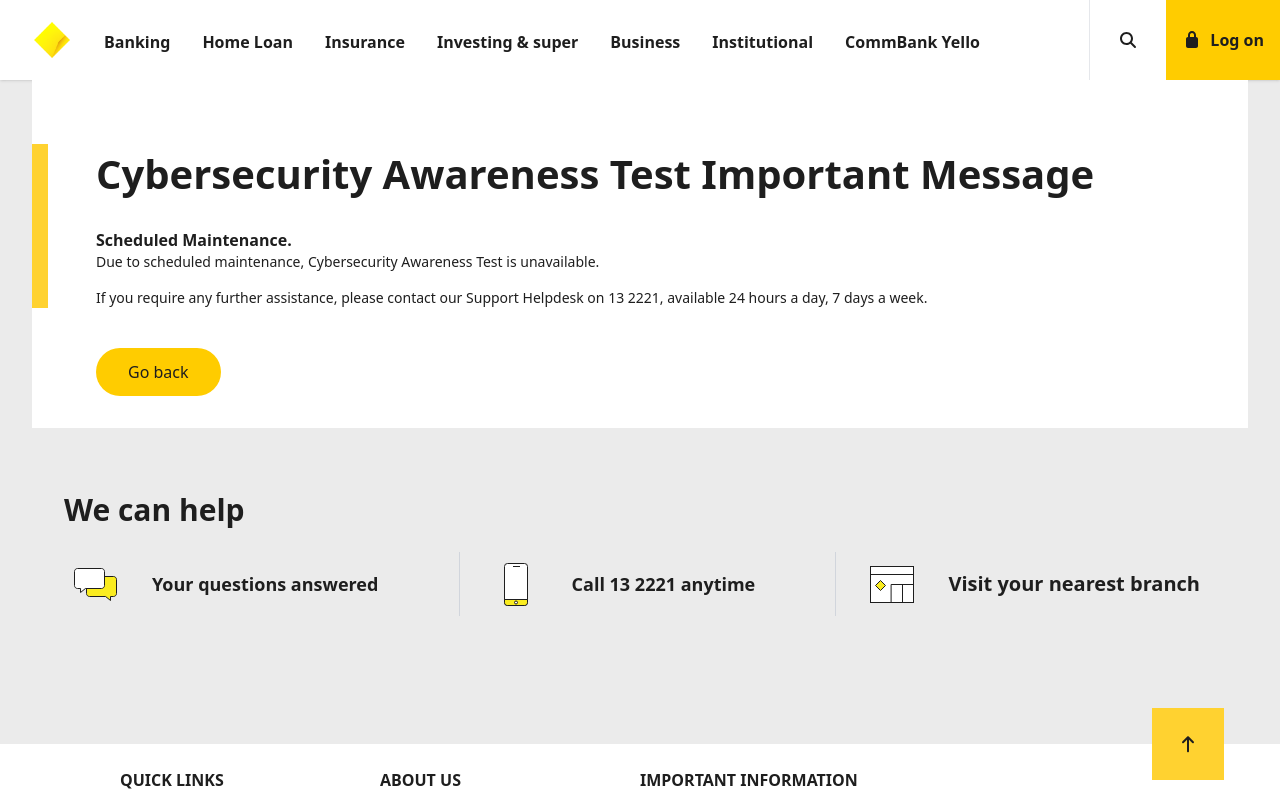
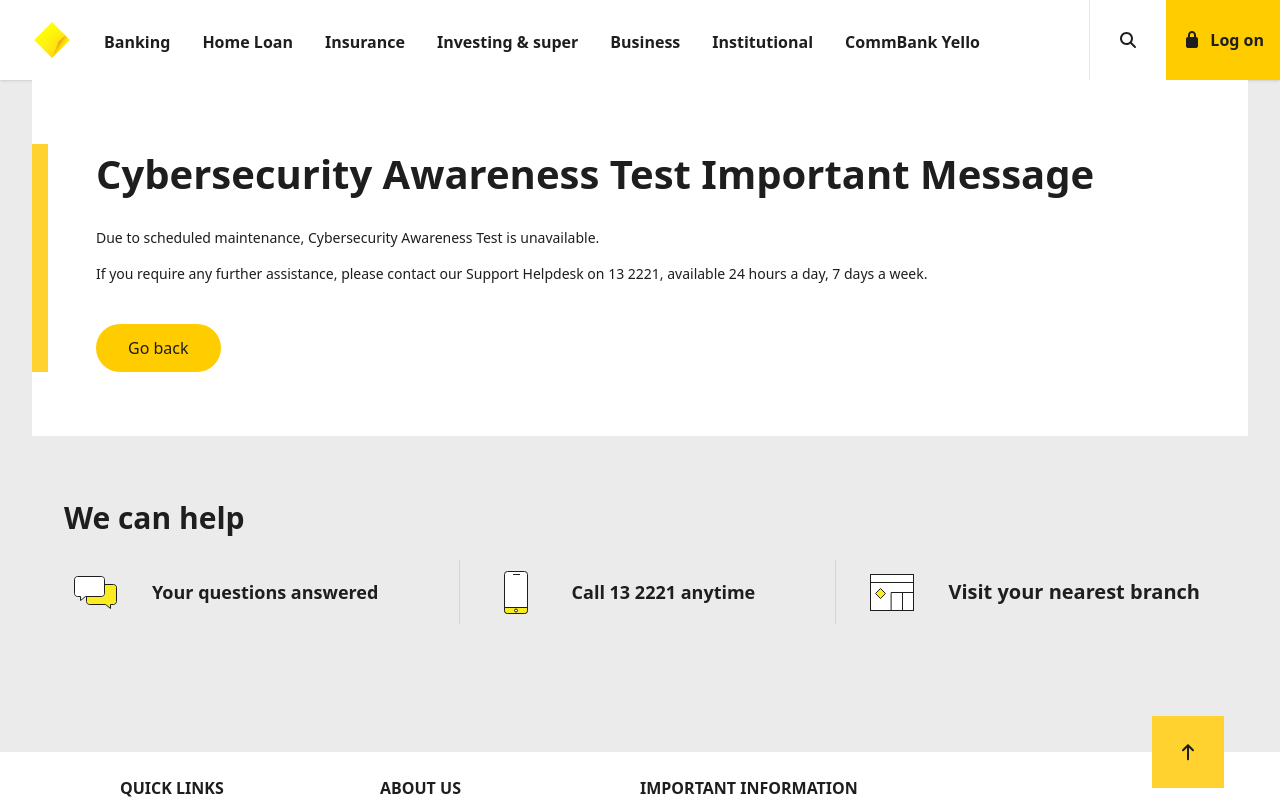
Before and after one commit to DevDuck-JS/CommBank-SE-Task-3, a React (Vite) app: page /maintenance in a window 1280 px wide. Shown: the top 800 px of the page. Built offline with nearby package versions, Linux system fonts and the light colour scheme.

Commit message:
refactor: improve component structure * Hero component * Backgrund component

```diff
--- /dev/null
+++ b/src/components/Background.jsx
@@ -0,0 +1,16 @@
+import React from "react";
+import HeroBackground from "../assets/HeroImage2.png";
+
+const Background = () => {
+  return (
+    <div className="relative">
+      <img
+        src={HeroBackground}
+        alt=""
+        className="md:w-full lg:max-w-[772.7px] absolute right-0 top-0 z-10"
+      />
+    </div>
+  );
+};
+
+export default Background;
--- a/src/components/CardContent.jsx
+++ b/src/components/CardContent.jsx
@@ -9,9 +9,12 @@
             <ul className="list-disc">
               {tip.tips.map((item, index) => (
                 <li key={index}>
-                  {item.highlight && (
-                    <span className="font-bold"> {item.highlight}</span>
-                  )}
+                  {
+                    (item.highlight && (
+                      <span className="font-bold"> {item.highlight}</span>
+                    ),
+                    [])
+                  }
                   {item.description}
                 </li>
               ))}
--- a/src/components/Content.jsx
+++ b/src/components/Content.jsx
@@ -1,28 +1,20 @@
-import React from "react";
 import ContentNavBar from "./ContentNavBar.jsx";
 import Card from "./Card.jsx";
 import ListContent from "./ListContent.jsx";
 import EmergencyImage from "../assets/EmergencyImage.png";
-import chatIcon from "../assets/chatIcon.svg";
-import phoneIcon from "../assets/phoneIcon.svg";
-import branchIcon from "../assets/branchIcon.svg";
+import Hero from "../components/Hero.jsx";
+
+import heroCyberSecurityTips from "../data/heroCyberSecurityTips.json";
 
 const Content = () => {
   return (
     <>
       <div className="relative px-8 z-100">
         <div className="pt-20 w-1/2 ">
-          {/* Header */}
-          <div className="bg-white py-16 ">
-            <div className="border-l-16 border-amber-300 px-12">
-              <p className="text-[40px] font-bold mb-6">Cybesecurity Tips</p>
-              <p className="text-sm font-light">
-                Protecting your money online starts with smart habits. Strong
-                passwords, alerts, and safe browsing go a long way toward
-                keeping your accounts secure.
-              </p>
-            </div>
-          </div>
+          {/* Hero */}
+          {heroCyberSecurityTips.map((hero) => (
+            <Hero key={hero.id} hero={hero} />
+          ))}
         </div>
 
         {/* Content */}
@@ -44,10 +36,7 @@
         {/* In an emergency */}
         <div id="in-emergency" className="bg-white p-16 scroll-mt-20">
           <div className="flex flex-col-reverse">
-            {/* Text - Row on XL */}
-
             <ListContent />
-
             <div className="w-full">
               <img
                 src={EmergencyImage}
--- a/src/components/Footer.jsx
+++ b/src/components/Footer.jsx
@@ -23,7 +23,7 @@
             {/* Footer menu */}
             <div className="grid grid-cols-1 md:grid-cols-4 px-16 py-6">
               {footerItems.map((footerItem) => (
-                <ul>
+                <ul key={footerItem.id}>
                   <li className="font-bold mb-2">{footerItem.title}</li>
                   {footerItem.items.map((item) => (
                     <li className="font-light mb-2 hover:underline hover:underline-offset-4">
--- a/src/components/Hero.jsx
+++ b/src/components/Hero.jsx
@@ -1,14 +1,21 @@
-import React from "react";
-import HeroBackground from "../assets/HeroImage2.png";
+import { Link } from "react-router-dom";
 
-const Hero = () => {
+const Hero = ({ hero }) => {
   return (
-    <div className="relative">
-      <img
-        src={HeroBackground}
-        alt=""
-        className="md:w-full lg:max-w-[772.7px] absolute right-0 top-0 z-10"
-      />
+    <div className="bg-white py-16 ">
+      <div className="border-l-16 border-amber-300 px-12">
+        <p className="text-[40px] font-bold mb-6">{hero.title}</p>
+        {hero.contents.map((content) => (
+          <p className="text-sm font-light mb-4">{content.paragraph}</p>
+        ))}
+        <div className="pt-6">
+          {hero.button.text && (
+            <div className="primary-button w-fit">
+              <Link to={hero.button.path}>{hero.button.text}</Link>
+            </div>
+          )}
+        </div>
+      </div>
     </div>
   );
 };
--- /dev/null
+++ b/src/data/heroCyberSecurityTips.json
@@ -0,0 +1,13 @@
+[
+  {
+    "id": "1",
+    "title": "Cybesecurity Tips",
+    "sub-heading": "",
+    "contents": [
+      {
+        "paragraph": "Protecting your money online starts with smart habits. Strong passwords, alerts, and safe browsing go a long way toward keeping your accounts secure."
+      }
+    ],
+    "button": { "text": "", "path": "" }
+  }
+]
--- /dev/null
+++ b/src/data/heroMaintenance.json
@@ -0,0 +1,16 @@
+[
+  {
+    "id": "1",
+    "title": "Cybersecurity Awareness Test Important Message",
+    "sub-heading": "Scheduled Maintenance.",
+    "contents": [
+      {
+        "paragraph": "Due to scheduled maintenance, Cybersecurity Awareness Test is unavailable."
+      },
+      {
+        "paragraph": "If you require any further assistance, please contact our Support Helpdesk on 13 2221, available 24 hours a day, 7 days a week."
+      }
+    ],
+    "button": { "text": "Go back", "path": "/" }
+  }
+]
--- a/src/index.css
+++ b/src/index.css
@@ -47,9 +47,9 @@
 }
 
 .primary-button {
-  @apply flex items-center px-8 bg-primary h-12 rounded-4xl font-light;
+  @apply flex items-center px-8 bg-primary h-12 rounded-4xl font-light hover:cursor-pointer;
 }
 
 .secondary-button {
-  @apply text-[#231f20] border-1 border-[#231f20] rounded-full w-40 px-6;
+  @apply text-[#231f20] border-1 border-[#231f20] rounded-full w-40 px-6 hover:cursor-pointer;
 }
--- a/src/pages/HomePage.jsx
+++ b/src/pages/HomePage.jsx
@@ -1,12 +1,12 @@
 import React from "react";
-import Hero from "../components/Hero.jsx";
+import Background from "../components/Background.jsx";
 import Content from "../components/Content.jsx";
 
 const HomePage = () => {
   return (
     <>
       <div>
-        <Hero />
+        <Background />
         <Content />
       </div>
     </>
--- a/src/pages/UnderMaintenance.jsx
+++ b/src/pages/UnderMaintenance.jsx
@@ -1,11 +1,16 @@
 import { Link } from "react-router-dom";
+import Hero from "../components/Hero";
+import heroMaintenance from "../data/heroMaintenance.json";
 
 export default function UnderMaintenance() {
   return (
     <>
       <div className="relative px-8 z-100">
         <div className="w-full">
-          <div className="bg-white pt-16 pb-8 ">
+          {heroMaintenance.map((hero) => (
+            <Hero key={hero.id} hero={hero} />
+          ))}
+          {/* <div className="bg-white pt-16 pb-8 ">
             <div className="border-l-16 border-amber-300 px-12">
               <h1 className="text-[40px] font-bold mb-6">
                 Cybersecurity Awareness Test Important Message
@@ -30,7 +35,7 @@
                 </Link>
               </div>
             </div>
-          </div>
+          </div> */}
         </div>
       </div>
     </>
```
